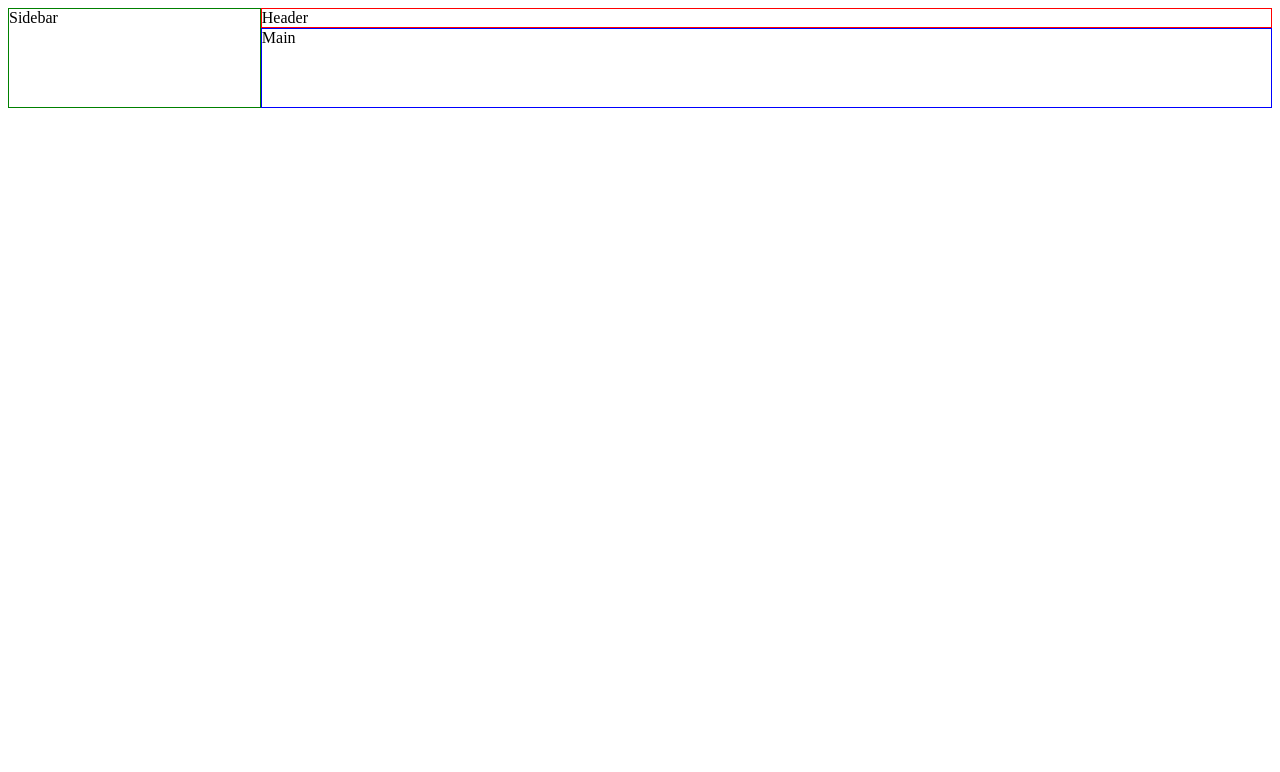
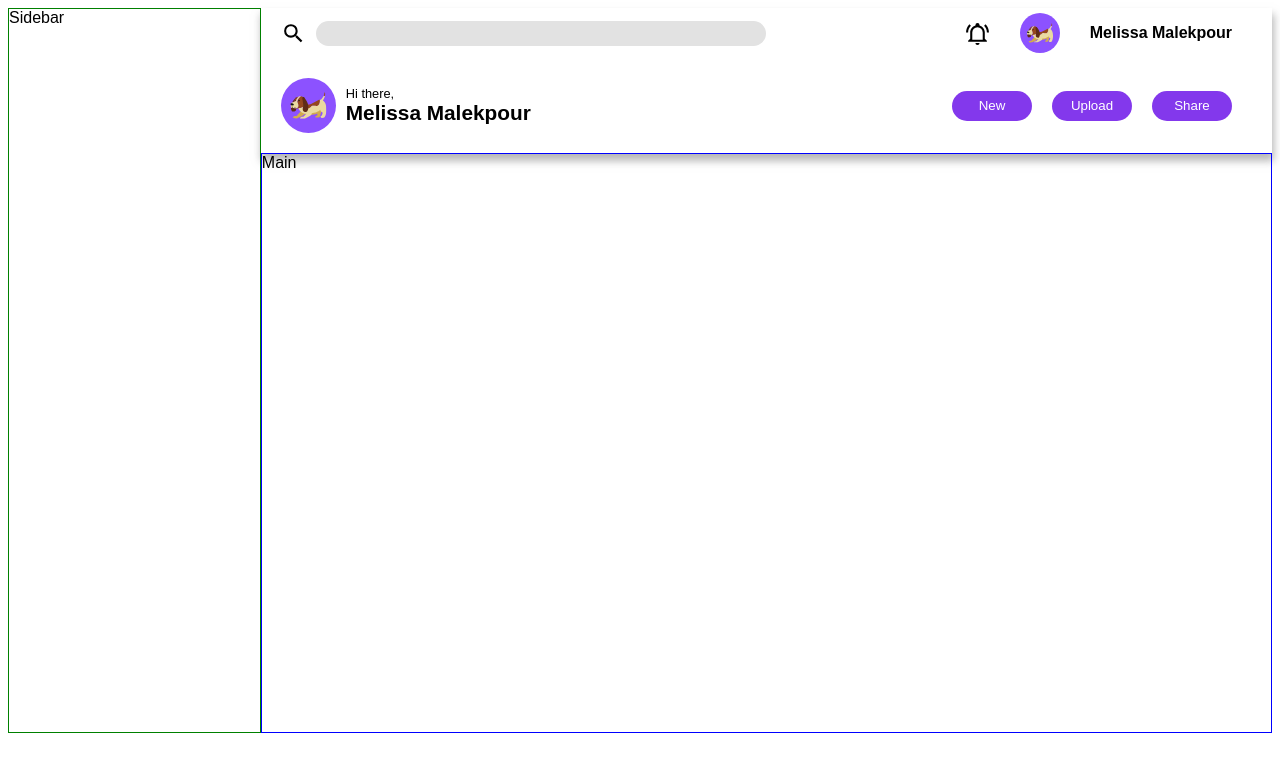
Before and after one commit to HTMLissa/admin-dashboard, a plain HTML site: page index.html in a window 1280 px wide. Drawn offline with Linux system fonts and the light colour scheme; a web font is replaced by a local one.

Commit message:
creating header section

```diff
--- a/index.html
+++ b/index.html
@@ -7,9 +7,56 @@
     <title>Admin Dashboard</title>
     <!-- CSS stylesheet -->
     <link rel="stylesheet" href="style.css" />
+    <!-- Google Fonts -->
+    <link rel="preconnect" href="https://fonts.googleapis.com" />
+    <link rel="preconnect" href="https://fonts.gstatic.com" crossorigin />
+    <link
+      href="https://fonts.googleapis.com/css2?family=Aleo:wght@400;700&family=Signika+Negative:wght@400;500;600;700&display=swap"
+      rel="stylesheet"
+    />
   </head>
   <body>
-    <header class="header">Header</header>
+    <header class="header">
+      <div class="account-overview">
+        <form action="" method="get" id="search-form">
+          <img src="icons/magnify.svg" alt="magnifying glass" width="25px" />
+          <input type="search" name="search" id="search-field" />
+        </form>
+        <div class="account-icons">
+          <img
+            src="icons/bell-ring-outline.svg"
+            alt="ringing bell"
+            width="25px"
+          />
+          <img
+            src="images/profile-img.svg"
+            alt="profile image"
+            width="40px"
+            class="profile-img"
+          />
+          <p class="username">Melissa Malekpour</p>
+        </div>
+      </div>
+      <div class="account-header">
+        <div class="greeting-wrapper">
+          <img
+            src="images/profile-img.svg"
+            alt="profile image"
+            width="55px"
+            class="profile-img"
+          />
+          <div class="greeting-section">
+            <p>Hi there,</p>
+            <p class="username">Melissa Malekpour</p>
+          </div>
+        </div>
+        <div class="action-section">
+          <button class="action-btn">New</button>
+          <button class="action-btn">Upload</button>
+          <button class="action-btn">Share</button>
+        </div>
+      </div>
+    </header>
     <div class="sidebar">Sidebar</div>
     <main class="main">Main</main>
   </body>
--- a/style.css
+++ b/style.css
@@ -1,13 +1,103 @@
 body {
+  font-family: "Aleo", serif;
+  font-family: "Signika Negative", sans-serif;
   display: grid;
   grid-template-columns: 1fr 4fr;
   grid-template-rows: 1fr 4fr;
 }
 
 .header {
-  border: 1px solid red;
+  box-shadow: 1px 7px 8px 1px rgba(159, 159, 159, 0.75);
+  -webkit-box-shadow: 1px 7px 8px 1px rgba(159, 159, 159, 0.75);
+  -moz-box-shadow: 1px 7px 8px 1px rgba(159, 159, 159, 0.75);
   grid-column: 2;
   grid-row: 1;
+  display: flex;
+  flex-direction: column;
+}
+
+.header form {
+  display: flex;
+  margin-left: 20px;
+}
+
+input[type="search"] {
+  border-radius: 20px;
+  border: none;
+  background-color: rgb(226, 226, 226);
+  margin-left: 10px;
+  flex: 1;
+}
+
+.profile-img {
+  border-radius: 30px;
+}
+
+.header .account-overview {
+  display: grid;
+  grid-template-columns: 1fr 1fr;
+  align-items: center;
+}
+
+.header .account-overview p {
+  display: inline;
+}
+
+.header .account-icons {
+  display: flex;
+  align-items: center;
+  justify-content: flex-end;
+  gap: 30px;
+  margin-right: 40px;
+}
+
+.greeting-wrapper {
+  display: flex;
+  align-items: center;
+  gap: 10px;
+}
+
+.account-header {
+  display: grid;
+  grid-template-columns: 1fr 1fr;
+  margin: 20px 40px 20px 20px;
+}
+
+.account-header p:first-child {
+  font-size: 0.8rem;
+}
+
+.account-header p {
+  font-size: 1.3rem;
+  margin: 0;
+}
+
+.username {
+  font-weight: 700;
+}
+
+.action-section {
+  align-self: center;
+  justify-self: self-end;
+  display: grid;
+  grid-template-columns: 1fr 1fr 1fr;
+  gap: 20px;
+}
+
+.action-section button {
+  width: 80px;
+  height: 30px;
+  border-radius: 20px;
+  border: none;
+  background-color: #8338ec;
+  color: white;
+  transition: 0.3s all ease-in-out;
+}
+
+.action-section button:hover {
+  color: #8338ec;
+  background-color: white;
+  border: 1px solid #8338ec;
 }
 
 .sidebar {
```
Also changed, not shown: icons/bell-ring-outline.svg (added), icons/magnify.svg (added), images/profile-img.svg (added), 2 other files.
